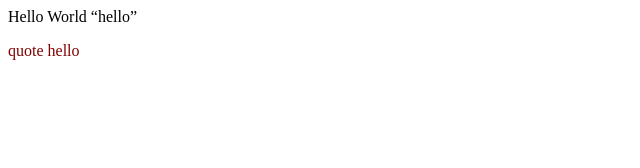
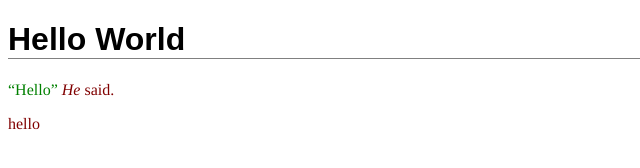
Before and after one commit to momo9/html-and-css, a plain HTML site: page hello.html in a window 1280 px wide. Shown: the whole page, without its empty margins (0-640 px from the left). Drawn offline with Linux system fonts and the light colour scheme.

Commit message:
more css style

```diff
--- a/hello.html
+++ b/hello.html
@@ -3,13 +3,15 @@
   <head>
     <meta charset="utf-8">
     <title>Hello</title>
-    <link rel="stylesheet" type="text/css" href="/static/css/basic.css">
+    <link rel="stylesheet" href="/static/css/basic.css">
   </head>
   <body>
-    Hello World <q>hello</q>
-  <p>
-    quote
-    hello
-  </p>
+      <h1>Hello World</h1>
+      <p>
+          <q>Hello</q> <em>He</em> said.
+      </p>
+      <p>
+          hello
+      </p>
   </body>
 </html>
--- a/static/css/basic.css
+++ b/static/css/basic.css
@@ -3,3 +3,16 @@
 p {
     color: maroon;
 }
+
+q {
+    color: green;
+}
+
+body {
+    font-family: times;
+}
+
+h1 {
+    font-family: arial;
+    border-bottom: 1px solid gray;
+}
```
Also changed, not shown: index.html (+1 -1 lines).
